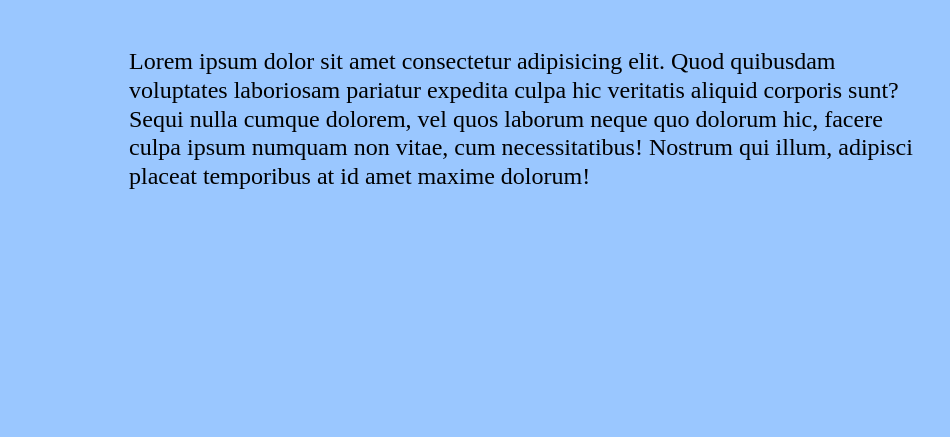
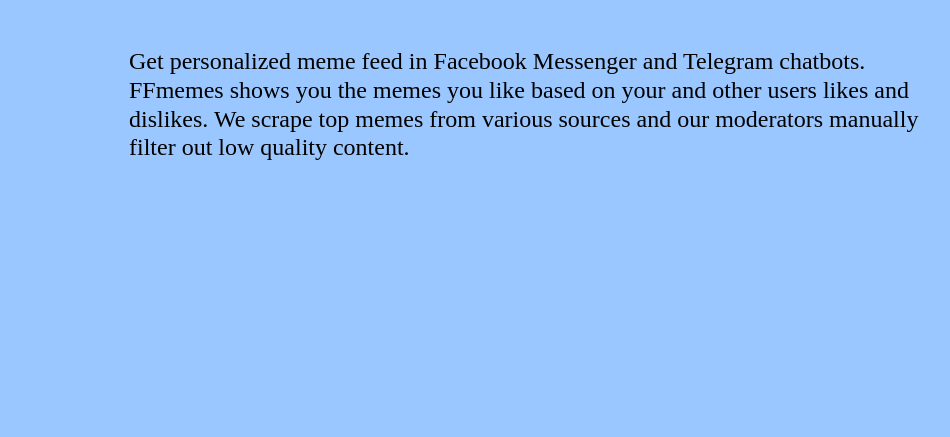
Before and after one commit to ffmemes/ffmemes.github.io, a Gatsby site: page /about in a window 1280 px wide. Shown: the part 280-717 px from the top of the page, without its empty margins (111-1061 px from the left). Built offline with nearby package versions, Linux system fonts and the light colour scheme; Gatsby itself is replaced by a stand-in of ours; a web font is replaced by a local one.

Commit message:
Update about.jsx

```diff
--- a/src/pages/about.jsx
+++ b/src/pages/about.jsx
@@ -6,7 +6,7 @@
 const About = () => {
   return (
     <div>
-      <SEO title="Home" />
+      <SEO title="About" />
       <main>
         <div className="about">
           <div className="mt-15 ml-15">
@@ -21,12 +21,9 @@
 
           <div className="content">
             <div className="about_text">
-              Lorem ipsum dolor sit amet consectetur adipisicing elit. Quod
-              quibusdam voluptates laboriosam pariatur expedita culpa hic
-              veritatis aliquid corporis sunt? Sequi nulla cumque dolorem, vel
-              quos laborum neque quo dolorum hic, facere culpa ipsum numquam non
-              vitae, cum necessitatibus! Nostrum qui illum, adipisci placeat
-              temporibus at id amet maxime dolorum!
+              Get personalized meme feed in Facebook Messenger and Telegram chatbots.
+
+              FFmemes shows you the memes you like based on your and other users likes and dislikes. We scrape top memes from various sources and our moderators manually filter out low quality content.
             </div>
           </div>
         </div>
```
